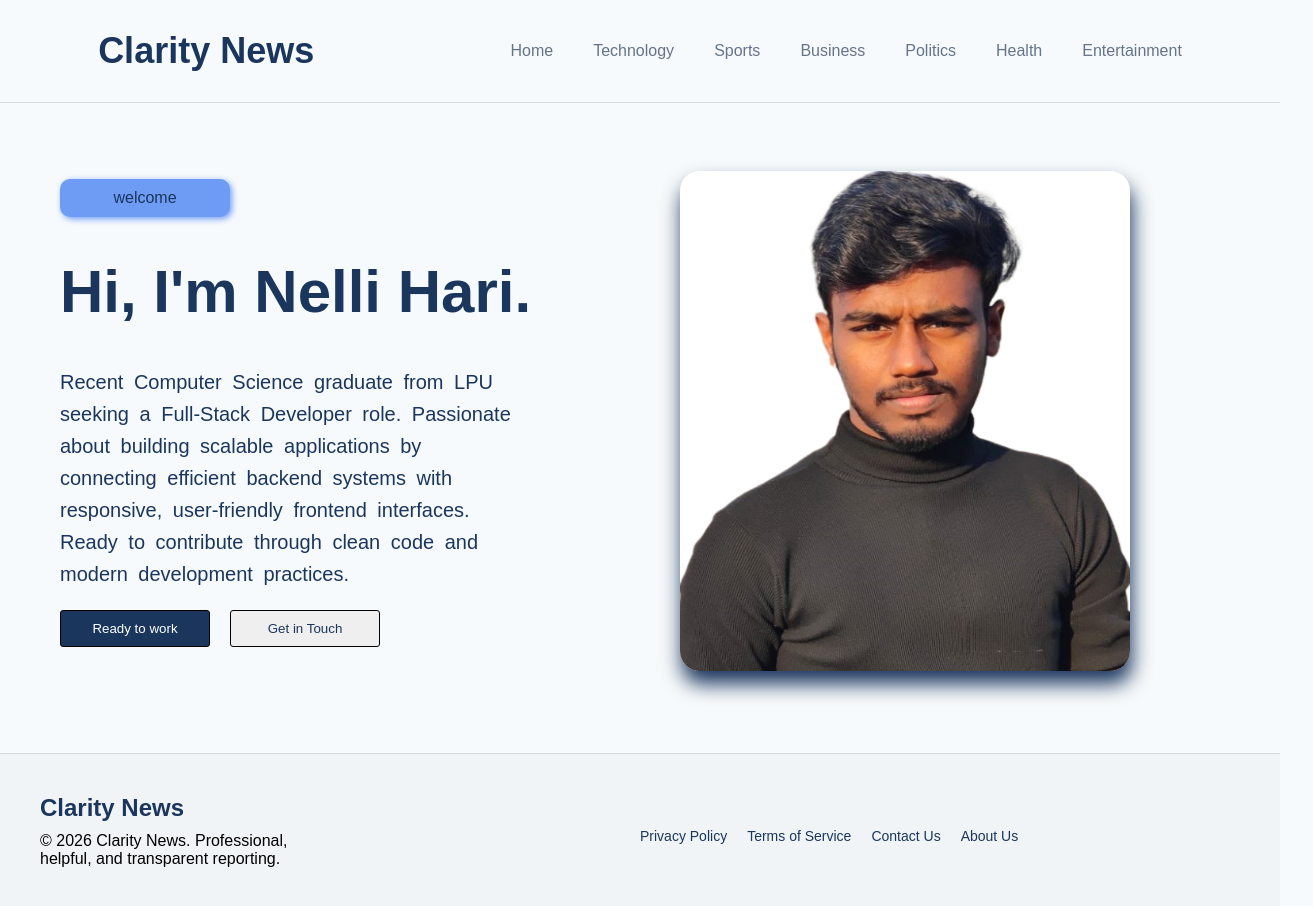
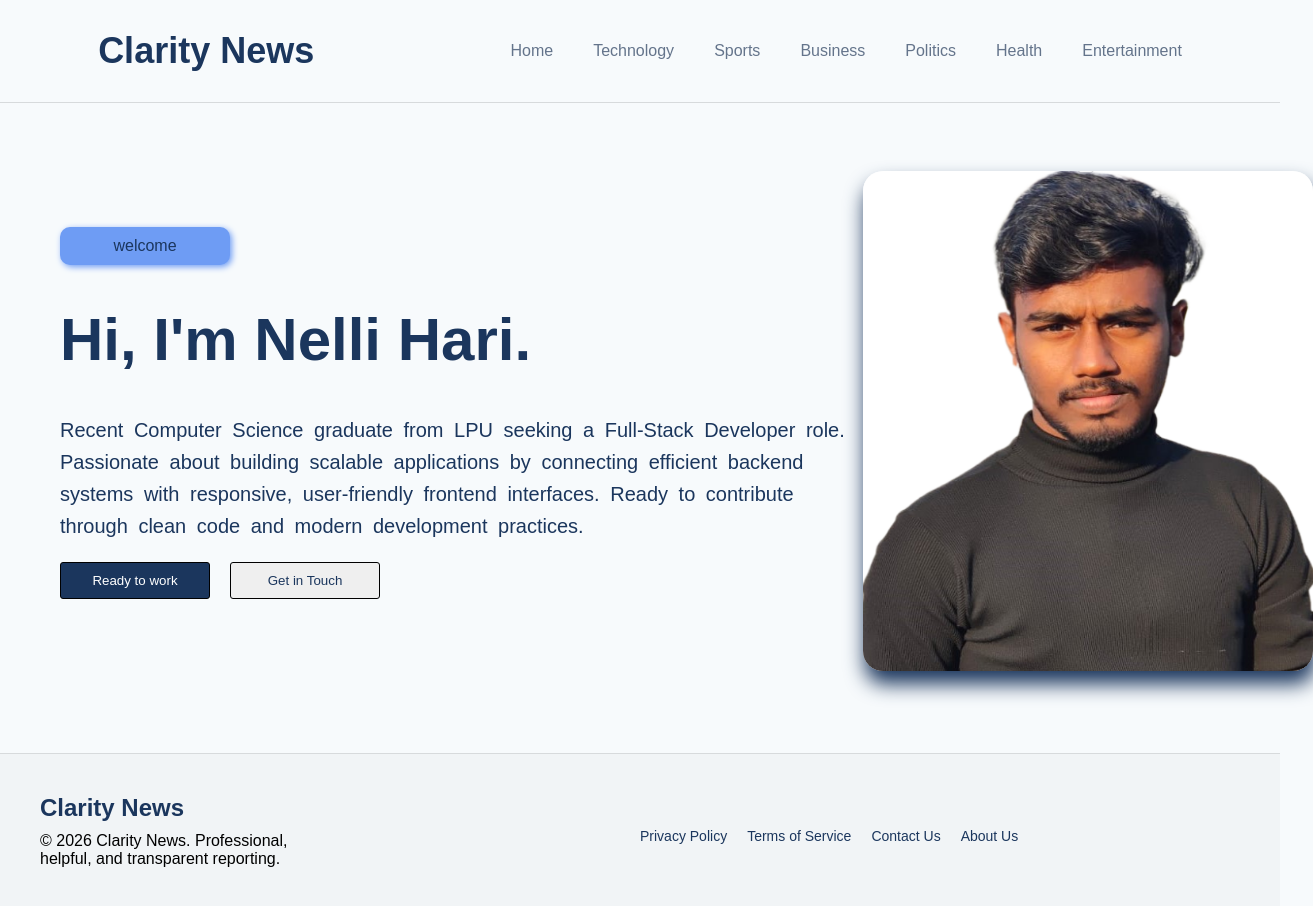
Before and after one commit to raju-077/clarity-new-app, a React (Vite) app in the folder Frontend/: page /aboutus in a window 1280 px wide. Shown: the whole page, 1313 px wide, since content can reach past the window. Built offline with nearby package versions, Linux system fonts and the light colour scheme.

Commit message:
about page fixed responsvice css for modile

```diff
--- a/Frontend/src/index.css
+++ b/Frontend/src/index.css
@@ -14,6 +14,7 @@
 .about-details {
     display: column;
     align-items: center;
+    min-width : 75%;
 }
 
 .about-welcome {
@@ -54,7 +55,7 @@
     font-size: 20px;
     word-spacing: 5px;
     line-height: 1.6;
-    width: 75%;
+    min-width: 75%;
 
 
 }
```
